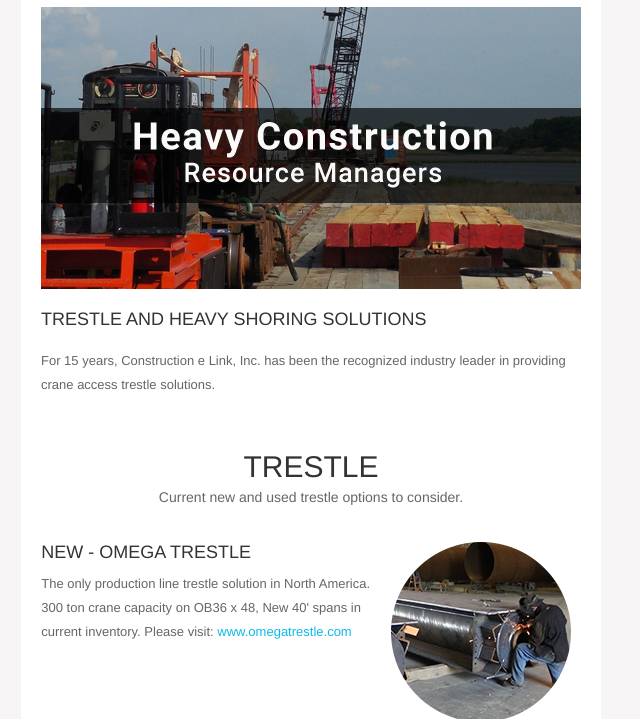
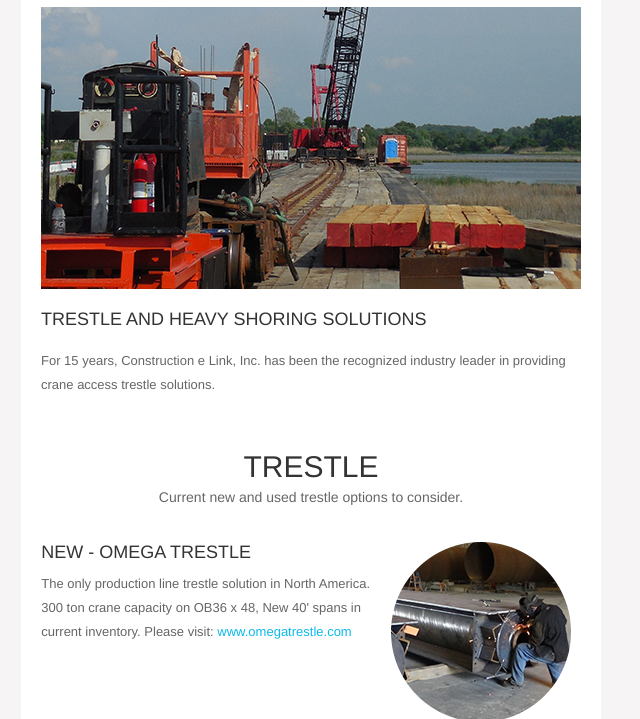
Before and after one commit to clayreiche/celink-email-1, a plain HTML site: page index.html in a window 1280 px wide. Shown: the part 84-803 px from the top of the page, without its empty margins (329-969 px from the left). Drawn offline with Linux system fonts and the light colour scheme.

Commit message:
removed text from big image

```diff
--- a/index.html
+++ b/index.html
@@ -169,7 +169,7 @@
                                  <tr>
                                     <!-- start of image -->
                                     <td align="center">
-                                       <a target="_blank" href="http://www.constructionelink.com"><img width="540" border="0" height="282" alt="" style="display:block; border:none; outline:none; text-decoration:none;" src="img/bigimage.png" class="bigimage"></a>
+                                       <a target="_blank" href="http://www.constructionelink.com"><img width="540" border="0" height="282" alt="" style="display:block; border:none; outline:none; text-decoration:none;" src="img/bigimage-no-text.png" class="bigimage"></a>
                                     </td>
                                  </tr>
                                  <!-- end of image -->
```
Also changed, not shown: img/bigimage-no-text.png (added).
